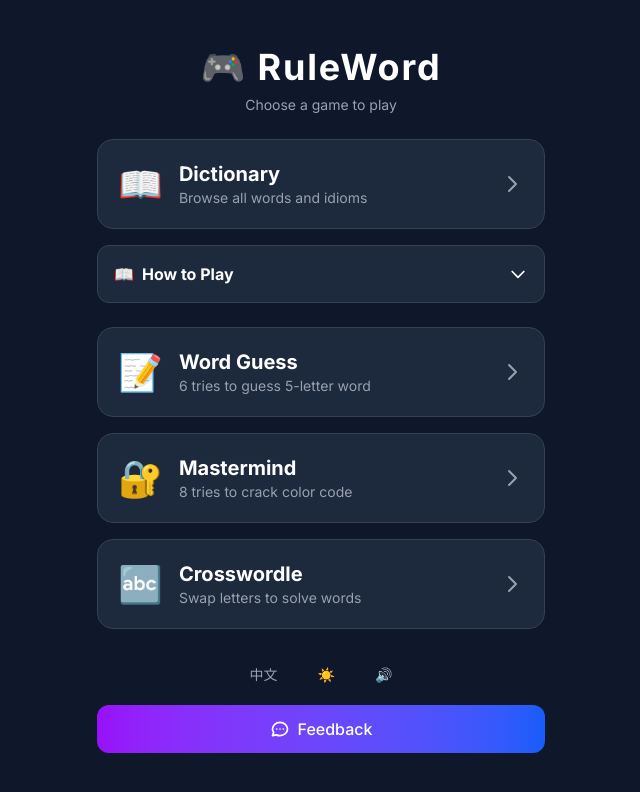
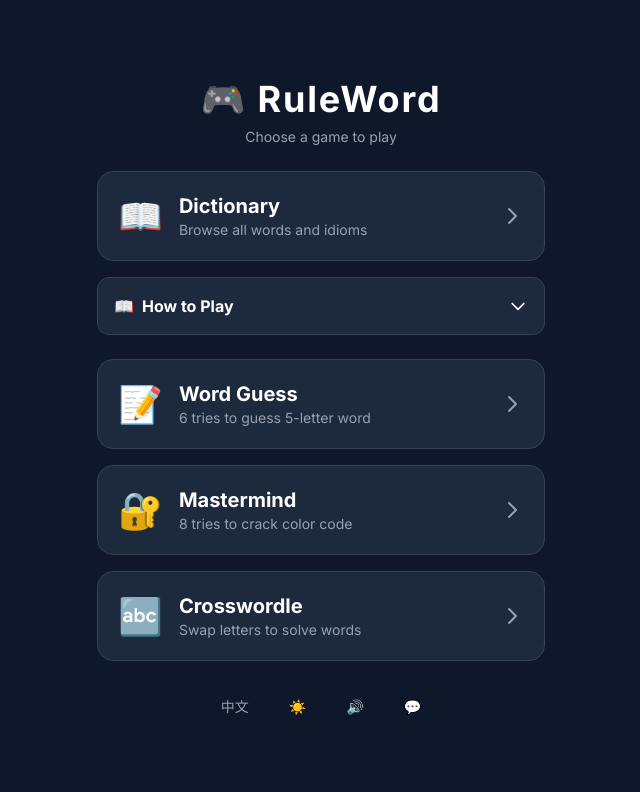
Before and after one commit to aieasygames-alt/ruleword, a React (Vite) app: page / in a window 1280 px wide. Shown: the top 792 px of the page, without its empty margins (319-959 px from the left). Built offline with nearby package versions, Linux system fonts and the light colour scheme.

Commit message:
feat: 将反馈按钮移到首页底部
- 将反馈按钮与设置按钮放在同一行
- 使用 emoji 图标 💬 保持样式一致
- 移除单独的反馈按钮行

Co-Authored-By: Claude Opus 4.6 <noreply@anthropic.com>

```diff
--- a/src/App.tsx
+++ b/src/App.tsx
@@ -823,10 +823,6 @@ export default function App() {
             <button onClick={toggleSound} className="px-3 py-1 rounded hover:bg-gray-700/30 text-sm">
               {settings.soundEnabled ? '🔊' : '🔇'}
             </button>
-          </div>
-
-          {/* Feedback Button */}
-          <div className="mt-4">
             <Feedback language={settings.language} inline />
           </div>
         </div>
--- a/src/Feedback.tsx
+++ b/src/Feedback.tsx
@@ -120,16 +120,13 @@ const Feedback: React.FC<FeedbackProps> = ({ language, inline = false }) => {
     <>
       {/* 反馈按钮 - 根据模式显示不同样式 */}
       {inline ? (
-        // 内联模式 - 在首页底部显示
+        // 内联模式 - 在首页底部显示，与设置按钮样式一致
         <button
           onClick={() => setIsOpen(true)}
-          className="w-full py-3 bg-gradient-to-r from-purple-600 to-blue-600 text-white font-medium rounded-xl hover:shadow-lg transition-all flex items-center justify-center gap-2"
+          className="px-3 py-1 rounded hover:bg-gray-700/30 text-sm"
           aria-label={t.feedback}
         >
-          <svg className="w-5 h-5" fill="none" stroke="currentColor" viewBox="0 0 24 24">
-            <path strokeLinecap="round" strokeLinejoin="round" strokeWidth={2} d="M8 12h.01M12 12h.01M16 12h.01M21 12c0 4.418-4.03 8-9 8a9.863 9.863 0 01-4.255-.949L3 20l1.395-3.72C3.512 15.042 3 13.574 3 12c0-4.418 4.03-8 9-8s9 3.582 9 8z" />
-          </svg>
-          {t.feedback}
+          💬
         </button>
       ) : (
         // 悬浮模式 - 在其他页面显示
```
